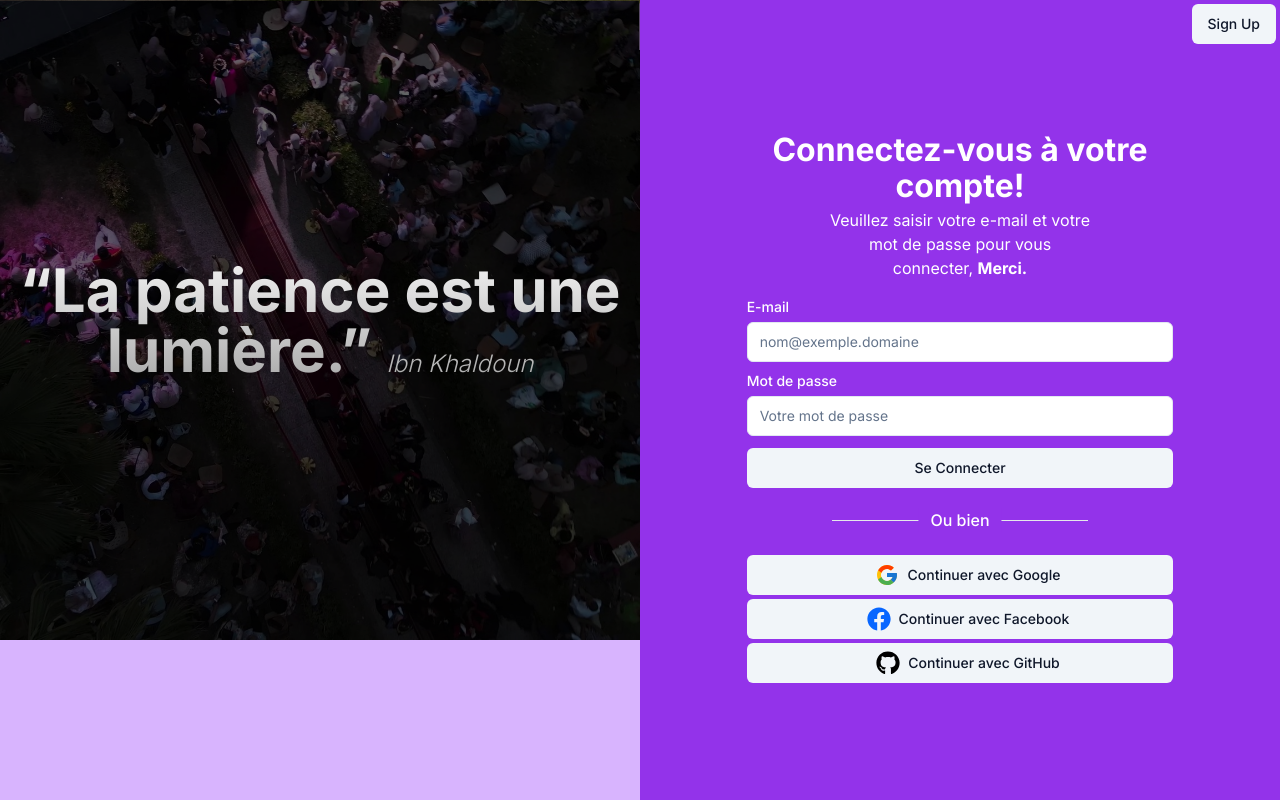
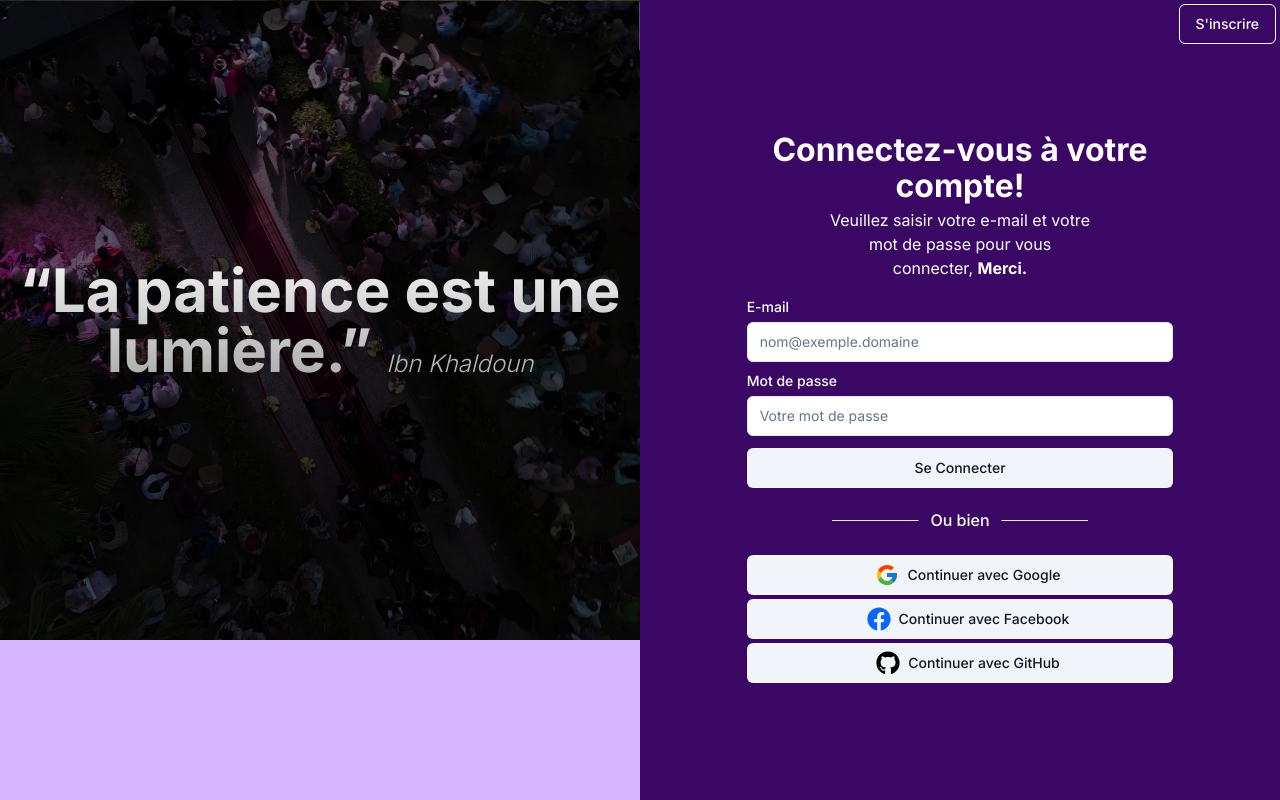
Before and after one commit to meddhiaka/najahni, a Next.js app in the folder client/: page /login in a window 1280 px wide. Built offline with nearby package versions, Linux system fonts and the light colour scheme; no server answers.

Commit message:
code: client side redirection added while authentication

```diff
--- a/client/src/app/login/page.tsx
+++ b/client/src/app/login/page.tsx
@@ -5,6 +5,8 @@ import { Button } from '@/components/ui/button'
 import { Input } from '@/components/ui/input'
 import { Label } from '@/components/ui/label'
 import { signIn, useSession } from 'next-auth/react'
+import Link from 'next/link'
+import { redirect } from 'next/navigation'
 import React, { useState } from 'react'
 import { FaFacebook, FaGithub } from 'react-icons/fa'
 import { FcGoogle } from 'react-icons/fc'
@@ -15,6 +17,11 @@ import { FcGoogle } from 'react-icons/fc'
 function Login() {
     const [email, setEmail] = useState<string>('')
     const [password, setPassword] = useState<string>('')
+    const authentication = useSession();
+    console.log(authentication)
+
+    authentication.status === "authenticated" ? redirect('/home') : console.log('')
+
 
 
     async function handleLogin(e: React.MouseEvent<HTMLButtonElement, MouseEvent>) {
@@ -34,8 +41,8 @@ function Login() {
             <div className='hidden md:block w-0 md:w-1/2 bg-purple-300 relative'>
                 <ImagesSliderDemo />
             </div>
-            <div className='w-full md:w-1/2 bg-purple-600 relative'>
-                <Button variant="secondary" className='invisible md:visible absolute right-1 top-1'>Sign Up</Button>
+            <div className='w-full md:w-1/2 bg-purple-950 relative'>
+                <Link href={"/signup"}><Button variant="secondary" className='invisible md:visible absolute right-1 top-1 bg-transparent text-white border-[1px] border-white hover:text-purple-800'>S'inscrire</Button></Link>
                 <div className=' w-4/6 mx-auto flex flex-col justify-center h-full'>
                     <div className='my-3'>
                         <h1 className='text-white text-center text-3xl  md:text-[2rem] font-bold my-1'>Connectez-vous à votre compte!</h1>
@@ -48,9 +55,9 @@ function Login() {
                     <Button onClick={(e) => handleLogin(e)} type='submit' variant="secondary" className='mt-2'>Se Connecter</Button>
                     <div className="inline-flex items-center justify-center w-full">
                         <hr className="w-64 h-px my-8 bg-gray-200 border-0 " />
-                        <span className="absolute px-3 font-medium text-white -translate-x-1/2 bg-purple-600 left-1/2 ">Ou bien</span>
+                        <span className="absolute px-3 font-medium text-white -translate-x-1/2 bg-purple-950 left-1/2 ">Ou bien</span>
                     </div>
-                    <Button variant="default" className='md:invisible hidden my-2 bg-transparent border-[1px] border-white hover:bg-slate-50 hover:text-black'>S'inscrire</Button>
+                    <Link href={"/signup"} className='py-2 px-2 text-white rounded transition text-center w-full block md:hidden  my-2 bg-transparent border-[1px] border-white hover:bg-slate-50 hover:text-black'>S'inscrire</Link>
                     <Button className='my-[2px]' variant="secondary"><FcGoogle className=' ml-6 text-2xl inline' /><span className=""><span className="mx-2">Continuer avec Google</span></span></Button>
                     <Button className='my-[2px]' variant="secondary"><FaFacebook className=' text-[#0866FF] ml-6 text-2xl inline' /><span className=""><span className="mx-2">Continuer avec Facebook</span></span></Button>
                     <Button className='my-[2px]' variant="secondary"><FaGithub className=' ml-6 text-2xl inline text-black' /><span className=""><span className="mx-2">Continuer avec GitHub</span></span></Button>
```
